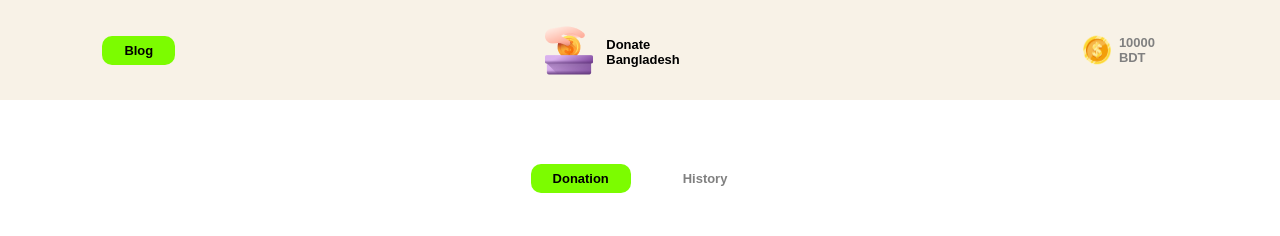
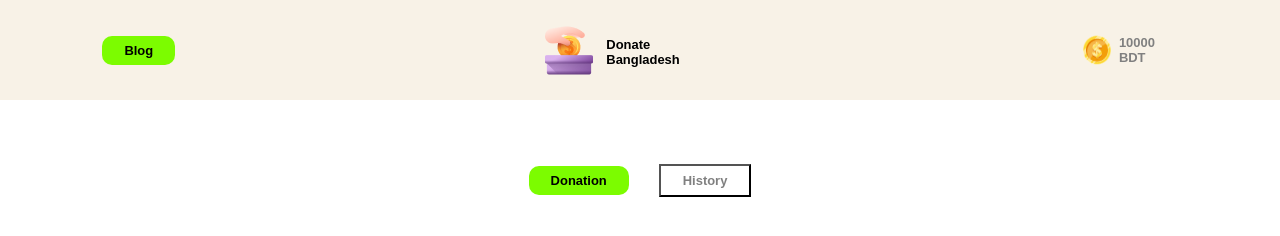
Before and after one commit to t-nayla107/5th-Assignment-PH, a plain HTML site: page index.html in a window 1280 px wide. Drawn offline with Linux system fonts and the light colour scheme.

Commit message:
forth commit

```diff
--- a/home.css
+++ b/home.css
@@ -36,9 +36,8 @@
     font-weight: bold;
 }
 .btn-wt{
-    border: gray;
-    background-color: white;
-    border-radius: 10px;
+    background: none;
+    border-radius: 10px solid gray;
     padding: 7px 22px;
     font-weight: bold;
     color: gray;
```
